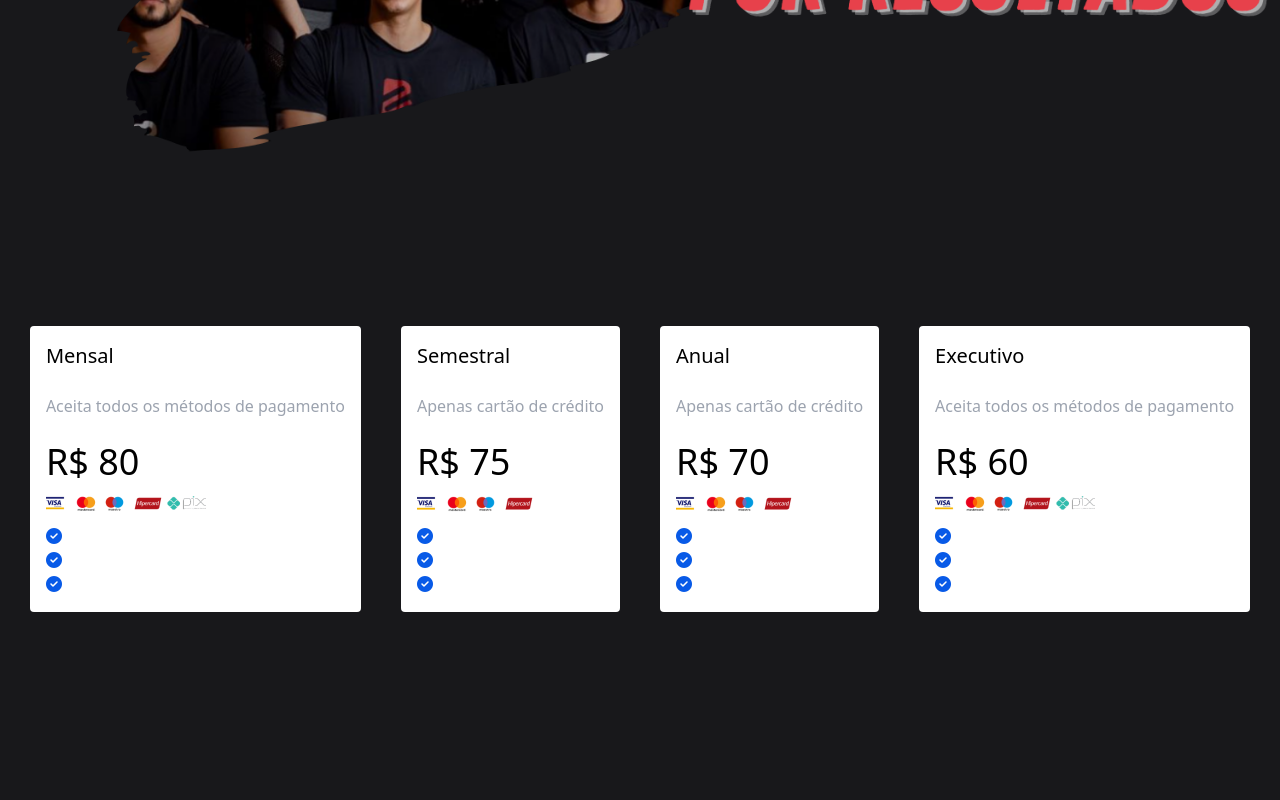
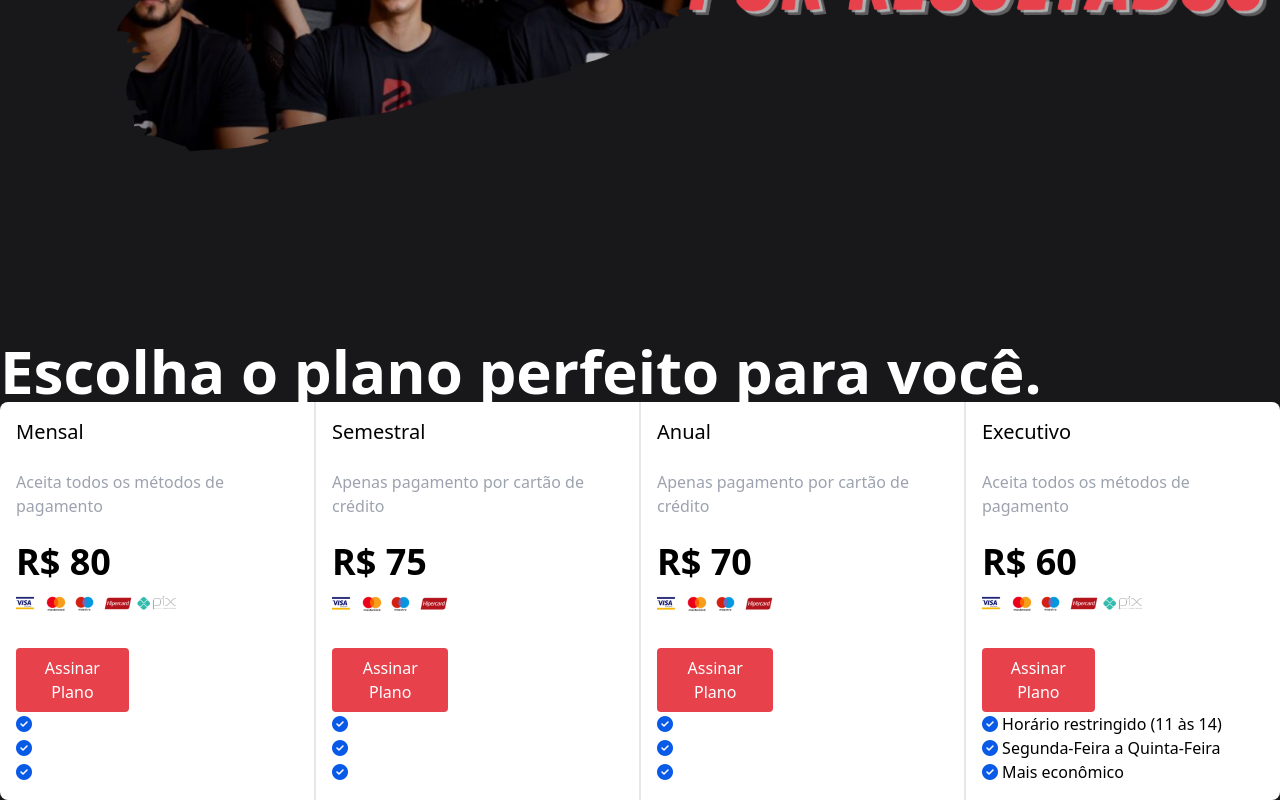
Before and after one commit to feapolina/Brayner_Website, a website: page src/index.html in a window 1280 px wide. Shown: the part 579-1379 px from the top of the page. Before the commit the page ends 1208 px from the top, so only its background shows below. Drawn offline with Linux system fonts and the light colour scheme; files that its build step writes are made by us from their sources.

Commit message:
Area de planos concluida

```diff
--- a/src/index.html
+++ b/src/index.html
@@ -87,55 +87,90 @@
     </main>
     <br />
     <!-- preços -->
-    <div class="flex flex-row items-center justify-center space-x-10 h-80">
-      <div class="bg-white p-4 rounded">
-        <h2 class="text-xl">Mensal</h2>
+    <h1 class="justify-center items-center text-white text-6xl font-bold mt-8 mb-10">
+      Escolha o plano perfeito para você.
+    </h1>
+    <div class="flex flex-row items-center justify-center h-80 mb-8">
+      <div class="bg-white p-4 rounded-l-lg border-r-2 border-gray-200">
+        <h2 class="text-xl font-medium">Mensal</h2>
 
         <br />
         <p class="text-gray-400">Aceita todos os métodos de pagamento</p>
         <br />
-        <h1 class="text-4xl">R$ 80</h1>
+        <h1 class="text-4xl font-bold">R$ 80</h1>
         <img src="imgs/credit_card_flags.png" alt="métodos de pagamento" />
+        <br />
+        <button
+          class="w-4/5 md:w-3/5 lg:w-2/5 bg-[#E7414B] mx-auto p-2 text-white rounded"
+        >
+          Assinar Plano
+        </button>
         <p><i class="fa-solid fa-circle-check" style="color: #085ae7"></i></p>
         <p><i class="fa-solid fa-circle-check" style="color: #085ae7"></i></p>
         <p><i class="fa-solid fa-circle-check" style="color: #085ae7"></i></p>
       </div>
-      <div class="bg-white p-4 rounded">
-        <h2 class="text-xl">Semestral</h2>
+      <div class="bg-white p-4 border-r-2 border-gray-200">
+        <h2 class="text-xl font-medium">Semestral</h2>
 
         <br />
-        <p class="text-gray-400">Apenas cartão de crédito</p>
+        <p class="text-gray-400">Apenas pagamento por cartão de crédito</p>
         <br />
-        <h1 class="text-4xl">R$ 75</h1>
+        <h1 class="text-4xl font-bold">R$ 75</h1>
         <img src="imgs/credit_card_flags_noPix.png" alt="" />
-        <p><i class="fa-solid fa-circle-check" style="color: #085ae7"></i></p>
-        <p><i class="fa-solid fa-circle-check" style="color: #085ae7"></i></p>
-        <p><i class="fa-solid fa-circle-check" style="color: #085ae7"></i></p>
-
-      </div>
-      <div class="bg-white p-4 rounded">
-        <h2 class="text-xl">Anual</h2>
-
         <br />
-        <p class="text-gray-400">Apenas cartão de crédito</p>
-        <br />
-        <h1 class="text-4xl">R$ 70</h1>
-        <img src="imgs/credit_card_flags_noPix.png" alt="" />
+        <button
+          class="w-4/5 md:w-3/5 lg:w-2/5 bg-[#E7414B] mx-auto p-2 text-white rounded"
+        >
+          Assinar Plano
+        </button>
         <p><i class="fa-solid fa-circle-check" style="color: #085ae7"></i></p>
         <p><i class="fa-solid fa-circle-check" style="color: #085ae7"></i></p>
         <p><i class="fa-solid fa-circle-check" style="color: #085ae7"></i></p>
       </div>
-      <div class="bg-white p-4 rounded">
-        <h2 class="text-xl">Executivo</h2>
+      <div class="bg-white p-4 border-r-2 border-gray-200">
+        <h2 class="text-xl font-medium">Anual</h2>
+
+        <br />
+        <p class="text-gray-400">Apenas pagamento por cartão de crédito</p>
+        <br />
+        <h1 class="text-4xl font-bold">R$ 70</h1>
+        <img src="imgs/credit_card_flags_noPix.png" alt="" />
+        <br />
+        <button
+          class="w-4/5 md:w-3/5 lg:w-2/5 bg-[#E7414B] mx-auto p-2 text-white rounded"
+        >
+          Assinar Plano
+        </button>
+        <p><i class="fa-solid fa-circle-check" style="color: #085ae7"></i></p>
+        <p><i class="fa-solid fa-circle-check" style="color: #085ae7"></i></p>
+        <p><i class="fa-solid fa-circle-check" style="color: #085ae7"></i></p>
+      </div>
+      <div class="bg-white p-4 rounded-r-lg">
+        <h2 class="text-xl font-medium">Executivo</h2>
 
         <br />
         <p class="text-gray-400">Aceita todos os métodos de pagamento</p>
         <br />
-        <h1 class="text-4xl">R$ 60</h1>
+        <h1 class="text-4xl font-bold">R$ 60</h1>
         <img src="imgs/credit_card_flags.png" alt="métodos de pagamento" />
-        <p><i class="fa-solid fa-circle-check" style="color: #085ae7"></i></p>
-        <p><i class="fa-solid fa-circle-check" style="color: #085ae7"></i></p>
-        <p><i class="fa-solid fa-circle-check" style="color: #085ae7"></i></p>
+        <br />
+        <button
+          class="w-4/5 md:w-3/5 lg:w-2/5 bg-[#E7414B] mx-auto p-2 text-white rounded"
+        >
+          Assinar Plano
+        </button>
+        <p>
+          <i class="fa-solid fa-circle-check" style="color: #085ae7"></i>
+          Horário restringido (11 às 14)
+        </p>
+        <p>
+          <i class="fa-solid fa-circle-check" style="color: #085ae7"></i>
+          Segunda-Feira a Quinta-Feira
+        </p>
+        <p>
+          <i class="fa-solid fa-circle-check" style="color: #085ae7"></i> Mais
+          econômico
+        </p>
       </div>
     </div>
     <script src="app.js"></script>
```
Also changed, not shown: dist/output.css.
